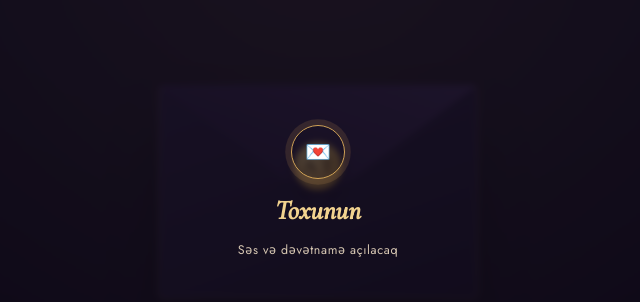
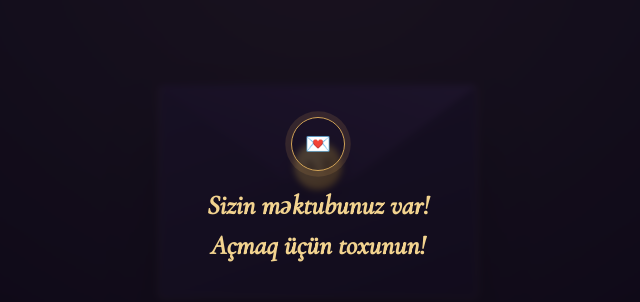
Before and after one commit to asernasib/aser-turkan-wedding, a plain HTML site: page index.html in a window 1280 px wide. Shown: the part 208-510 px from the top of the page, without its empty margins (322-962 px from the left). Drawn offline with nearby package versions, Linux system fonts and the light colour scheme.

Commit message:
Update start gate copy
"Sizin məktubunuz var! / Açmaq üçün toxunun!" replaces the plain
"Toxunun" prompt, and the redundant subtext line is removed.

```diff
--- a/index.html
+++ b/index.html
@@ -425,13 +425,8 @@
     font-style:italic;
     font-weight:600;
     font-size:clamp(1.2rem, 4.4vh, 1.7rem);
+    line-height:1.5;
     color:var(--gold-bright);
-    margin:0;
-  }
-  .start-gate-sub{
-    font-size:0.78rem;
-    letter-spacing:0.05em;
-    color:var(--parchment-dim);
     margin:0;
   }
 
@@ -460,8 +455,7 @@
 
 <div id="startGate" class="start-gate" role="button" tabindex="0">
   <div class="start-gate-ring">💌</div>
-  <p class="start-gate-title">Toxunun</p>
-  <p class="start-gate-sub">Səs və dəvətnamə açılacaq</p>
+  <p class="start-gate-title">Sizin məktubunuz var!<br>Açmaq üçün toxunun!</p>
 </div>
 
 <div class="stage">
```
